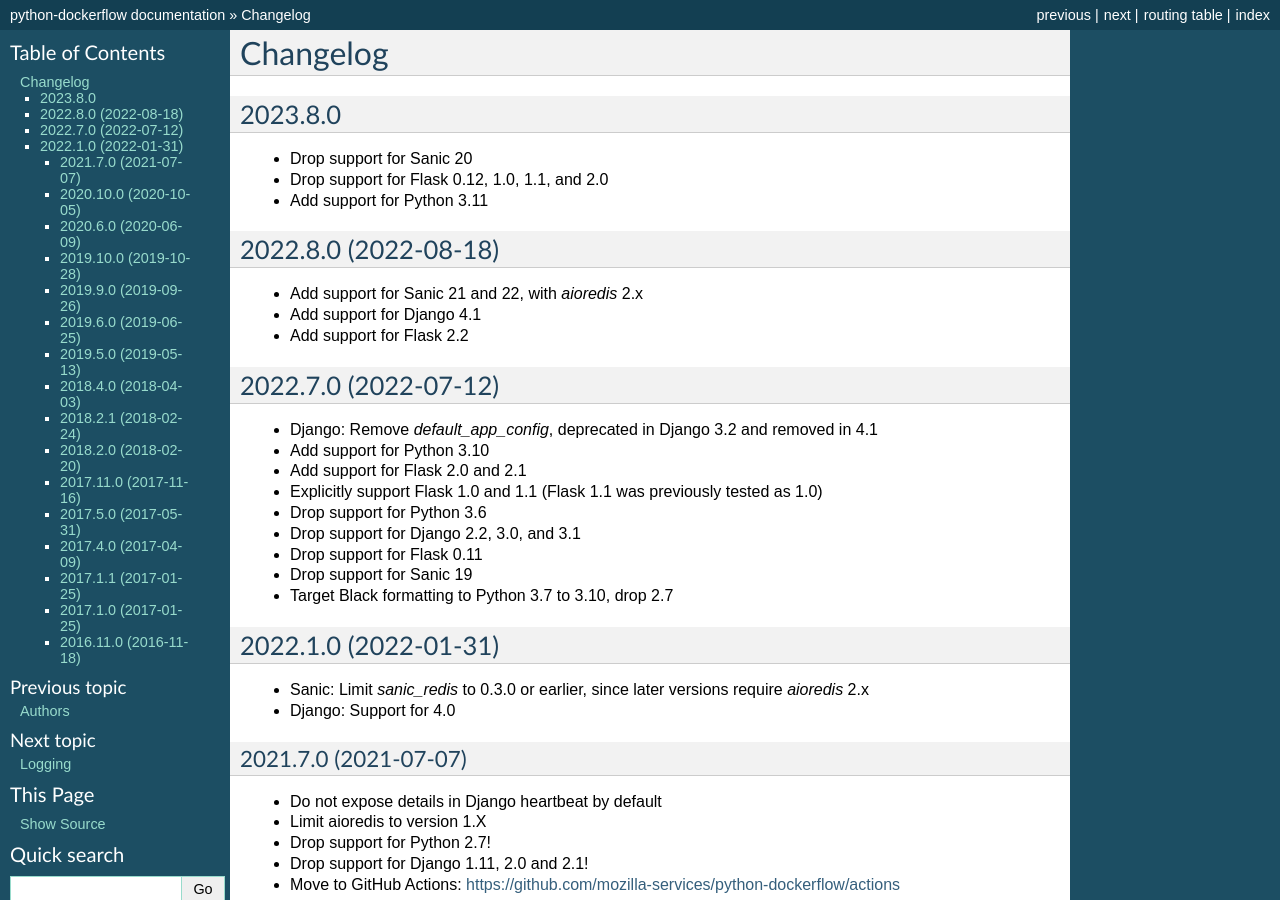
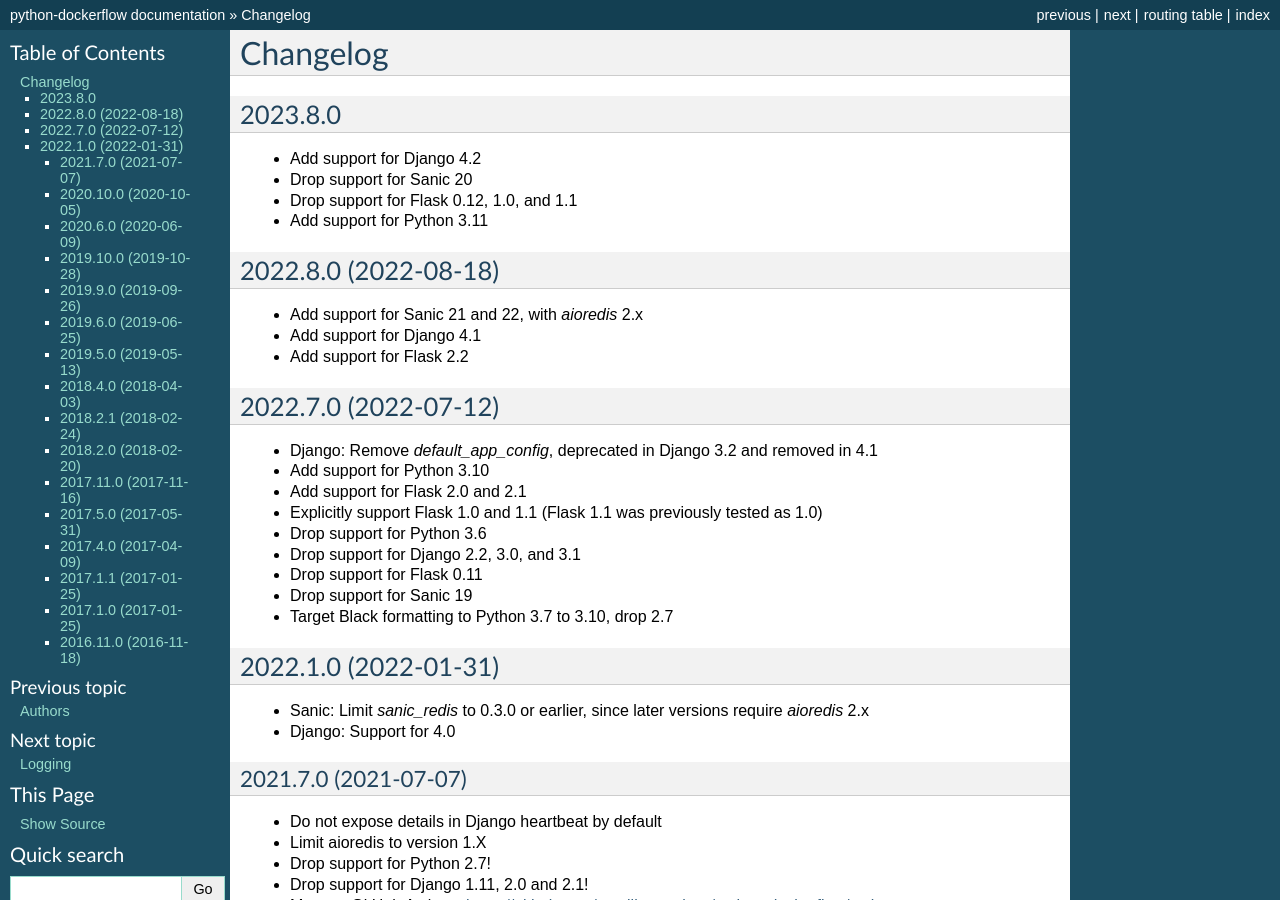
Before and after one commit to mozilla-services/python-dockerflow, a Sphinx documentation site: the page built from docs/changelog.rst, in a window 1280 px wide and 900 px high. Built offline with Sphinx 7.4.7, drawn with Linux system fonts in a browser that asks for light colours.

Commit message:
Update changelog with new supported libraries

```diff
--- a/docs/changelog.rst
+++ b/docs/changelog.rst
@@ -4,9 +4,11 @@
 2023.8.0
 ~~~~~~~~~~~~~~~~~~~~~
 
+- Add support for Django 4.2
+
 - Drop support for Sanic 20
 
-- Drop support for Flask 0.12, 1.0, 1.1, and 2.0
+- Drop support for Flask 0.12, 1.0, and 1.1
 
 - Add support for Python 3.11
 
```
